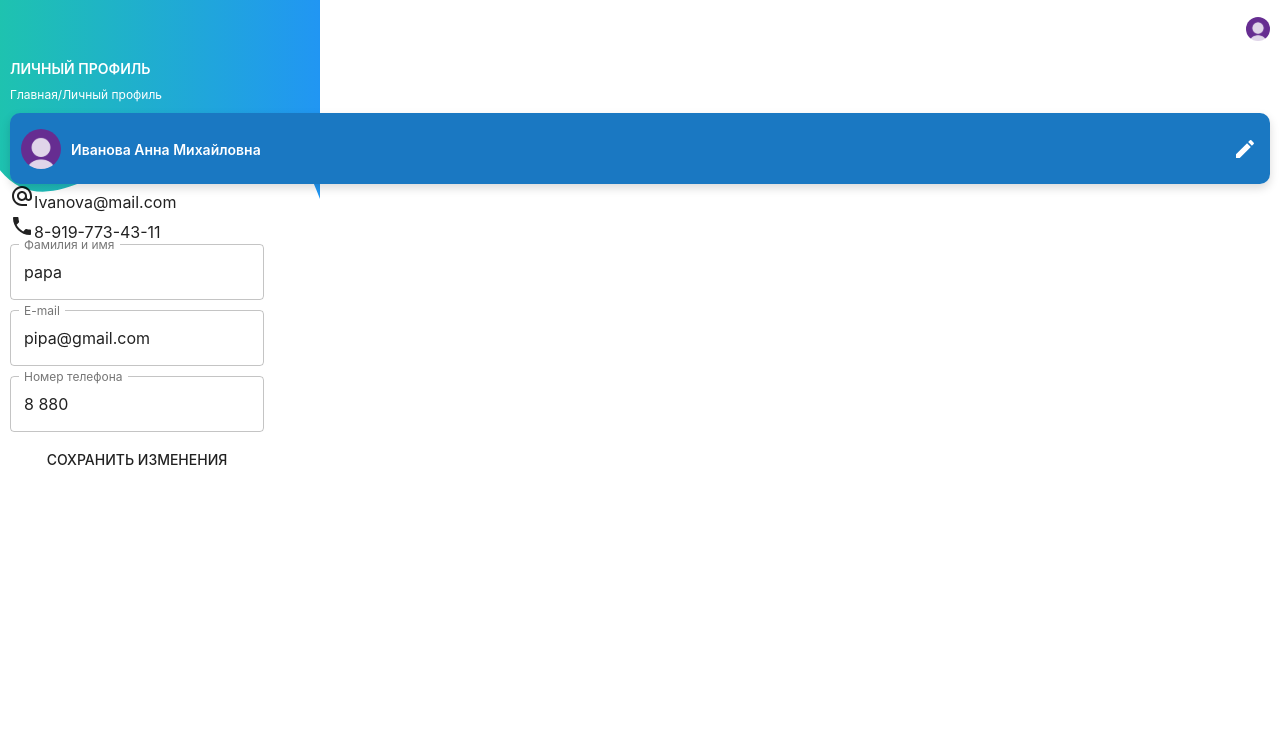
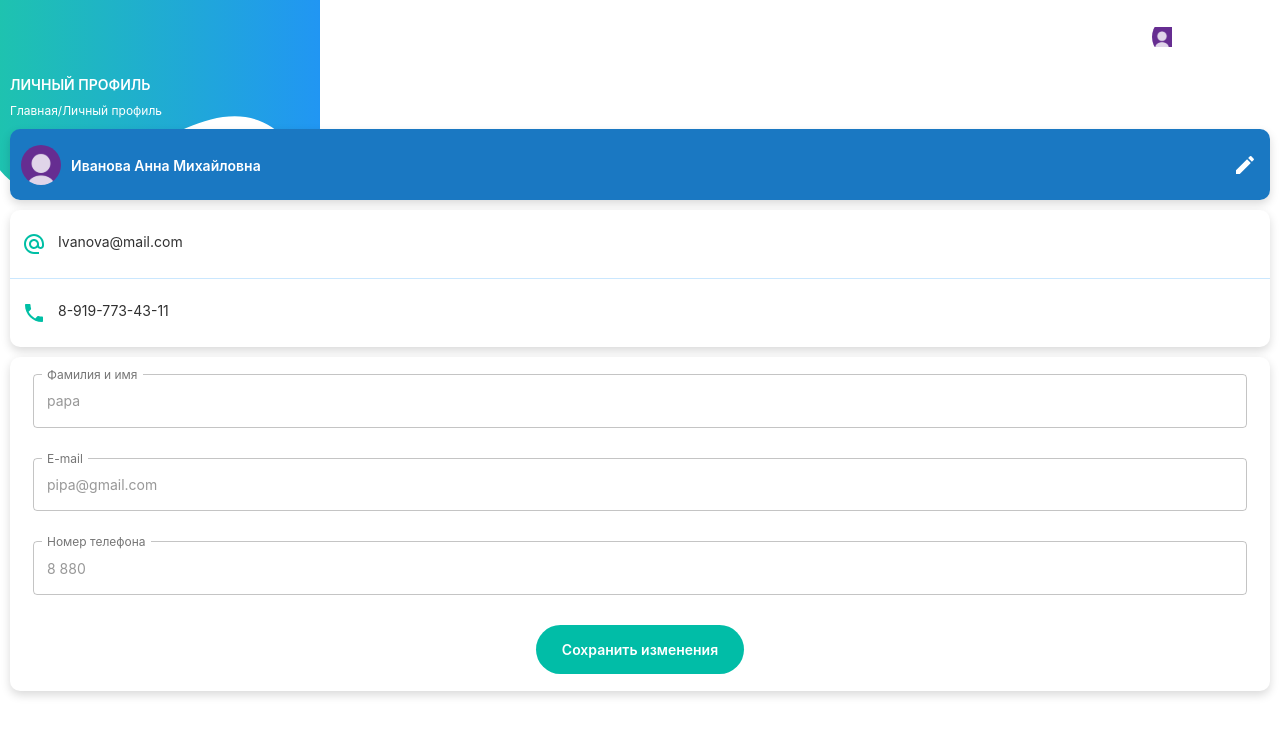
Before and after one commit to sarinrustam/fulogy-test, a Next.js app: page / in a window 1280 px wide. Shown: the top 736 px of the page. Built offline with nearby package versions, Linux system fonts and the light colour scheme.

Commit message:
Сделал мобильную версию без функционала

```diff
--- a/components/Header/index.js
+++ b/components/Header/index.js
@@ -17,6 +17,7 @@ const Header = () => {
             alt='Аватар пользователя'
           />
         </div>
+        <p className={styles.header__name}>Иванова А.</p>
       </div>
       <div className={styles.header__breadcrumbs}>
         <h1 className={styles.header__title}>Личный профиль</h1>
--- a/components/Header/index.module.css
+++ b/components/Header/index.module.css
@@ -9,12 +9,21 @@
 
 .header__menu {
   display: flex;
+  align-items: center;
   justify-content: flex-end;
   margin-bottom: 18px;
 }
 
 .header__avatar {
   border-radius: 50%;
+}
+
+@media (min-width: 1280px) {
+  .header__avatar {
+    padding-right: 20px;
+    width: 40px;
+    height: 40px;
+  }
 }
 
 .header__wrapper {
@@ -32,3 +41,18 @@
   color: white;
   text-transform: uppercase;
 }
+
+.header__name {
+  display: none;
+}
+
+@media (min-width: 1280px) {
+  .header__name {
+    display: block;
+  font-size: 14px;
+  line-height: 19px;
+  font-weight: 600;
+  color: white;
+  margin: 0;
+  }
+}
--- a/components/UserForm/index.js
+++ b/components/UserForm/index.js
@@ -1,21 +1,14 @@
 import React from 'react';
 import PropTypes from 'prop-types';
+import useSwr from 'swr'
 import TextField from '@material-ui/core/TextField';
 import Button from '@material-ui/core/Button';
-import { withStyles } from '@material-ui/core/styles';
+import styles from './index.module.css';
+import Dialog from '@material-ui/core/Dialog';
+import IconButton from '@material-ui/core/IconButton';
+import CloseIcon from '@material-ui/icons/Close';
 
-const styles = {
-  userForm: {
-    display: 'flex',
-    flexDirection: 'column',
-    justifyContent: 'space-between',
-    width: '254px',
-    backgroundColor: 'white',
-  },
-  userForm__input: {
-    padding: '0 0 10px 0',
-  }
-};
+const fetcher = (url) => fetch(url).then((res) => res.json())
 
 class UserForm extends React.Component {
   constructor(props) {
@@ -68,12 +61,16 @@ class UserForm extends React.Component {
   }
 
   render() {
-    const { classes } = this.props;
+    // const { data, error } = useSwr('/api/hello', fetcher);
+    const data = fetcher('/api/hello');
+    console.log(data)
+
 
     return (
-      <form className={classes.userForm}>
+      <>
+        <form className={styles['user-form']}>
           <TextField
-          className={classes.userForm__input}
+            className={styles['user-form__input']}
             id="fullname"
             label="Фамилия и имя"
             placeholder="Укажите ваши фамилию и имя"
@@ -82,7 +79,7 @@ class UserForm extends React.Component {
             onChange={this.handleChangeFullname}
           />
           <TextField
-          className={classes.userForm__input}
+            className={styles['user-form__input']}
             id="email"
             label="E-mail"
             placeholder="Ivanova@mail.ru"
@@ -91,7 +88,7 @@ class UserForm extends React.Component {
             onChange={this.handleChangeEmail}
           />
           <TextField
-          className={classes.userForm__input}
+            className={styles['user-form__input']}
             id="phone"
             label="Номер телефона"
             placeholder="Укажите номер телефона"
@@ -100,6 +97,7 @@ class UserForm extends React.Component {
             onChange={this.handleChangePhone}
           />
           <Button
+            className={styles['user-form__button']}
             type="submit"
             variant="contained"
             color="primary"
@@ -109,6 +107,22 @@ class UserForm extends React.Component {
             Сохранить изменения
         </Button>
         </form>
+        <Dialog aria-labelledby="modal" open={false}>
+          <div className={styles['user-form__modal']}>
+            <IconButton className={styles['user-form__modal-button']} aria-label="закрыть">
+              <CloseIcon className={styles['user-form__modal-icon']} />
+            </IconButton>
+            <p className={styles['user-form__modal-text']}>Сохранить изменения?</p>
+            <Button color="primary" className={styles['user-form__modal-submit']} variant="contained" >Сохранить</Button>
+            <Button className={styles['user-form__modal-cancel']} variant="outlined">Не сохранять</Button>
+          </div>
+        </Dialog>
+        <Dialog aria-labelledby="succes-message" open={false} >
+          <div className={styles['user-form__success']}>
+            <p className={styles['user-form__success-text']}>Данные успешно изменены</p>
+          </div>
+        </Dialog>
+      </>
     );
   }
 };
@@ -119,4 +133,4 @@ UserForm.propTypes = {
   phone: PropTypes.string.isRequired,
 };
 
-export default withStyles(styles)(UserForm);
+export default UserForm;
--- /dev/null
+++ b/components/UserForm/index.module.css
@@ -0,0 +1,76 @@
+.user-form {
+  display: flex;
+  flex-direction: column;
+  justify-content: space-between;
+  background-color: white;
+  box-shadow: 0px 4px 10px rgba(0, 0, 0, 0.15);
+  border-radius: 10px;
+  padding: 17px 23px;
+}
+
+.user-form__input {
+  font-size: 14px;
+  line-height: 19px;
+  font-weight: 400;
+}
+
+.user-form__button {
+  color: white;
+  padding: 15px 26px;
+  margin: 0 auto;
+  background-color: #01BDA7;
+  border-radius: 36px;
+  align-self: center;
+}
+
+.user-form__modal {
+  padding: 25px 25px 0 25px;
+  min-height: 426px;
+  display: flex;
+  flex-direction: column;
+  align-items: center;
+}
+
+.user-form__modal-text {
+  margin: 0 0 40px 0;
+  font-size: 18px;
+  line-height: 25px;
+  font-weight: 600;
+  color: rgba(49, 49, 49, 0.7);
+}
+
+.user-form__modal-button {
+  align-self: flex-end;
+  margin-bottom: 26px;
+}
+
+.user-form__modal-icon {
+  color: #828282;
+}
+
+.user-form__modal-submit {
+  background-color: #01BDA7;
+  color: white;
+  width: 202px;
+  margin-bottom: 28px;
+}
+
+.user-form__modal-cancel {
+  width: 202px;
+  color: #01BDA7;
+}
+
+.user-form__success {
+  padding: 29px 30px 29px 29px;
+  display: flex;
+  align-items: center;
+  flex-direction: column;
+}
+
+.user-form__success-text {
+  color: rgba(49, 49, 49, 0.7);
+  margin: 0;
+  font-size: 18px;
+  line-height: 25px;
+  font-weight: 600;
+}
--- a/components/UserInfo/index.js
+++ b/components/UserInfo/index.js
@@ -2,17 +2,31 @@ import Typography from '@material-ui/core/Typography';
 import Box from '@material-ui/core/Box';
 import AlternateEmailIcon from '@material-ui/icons/AlternateEmail';
 import PhoneIcon from '@material-ui/icons/Phone';
+import styles from './index.module.css';
 
 const UserInfo = () => {
   return (
-    <Typography component='div'>
-      <Box textAlign='justify'>
-        <AlternateEmailIcon/>
-        Ivanova@mail.com
+    <Typography
+      className={styles['user-info']}
+      component='div'
+    >
+      <Box
+        className={styles['user-info__item']}
+        textAlign='justify'
+      >
+        <AlternateEmailIcon
+          className={styles['user-info__icon']}
+        />
+        <p className={styles['user-info__text']}>Ivanova@mail.com</p>
       </Box>
-      <Box textAlign='justify'>
-        <PhoneIcon/>
-        8-919-773-43-11
+      <Box
+        className={styles['user-info__item']}
+        textAlign='justify'
+      >
+        <PhoneIcon
+          className={styles['user-info__icon']}
+        />
+        <p className={styles['user-info__text']} >8-919-773-43-11</p>
       </Box>
     </Typography>
 
--- /dev/null
+++ b/components/UserInfo/index.module.css
@@ -0,0 +1,29 @@
+.user-info {
+  display: flex;
+  flex-direction: column;
+  background: #FFFFFF;
+  box-shadow: 0px 4px 10px rgba(0, 0, 0, 0.15);
+  border-radius: 10px;
+}
+
+.user-info__item {
+  display: flex;
+  padding: 22px 12px;
+  border-bottom: 1px solid #CAE7FE;
+}
+
+.user-info__item:last-child {
+  border: none;
+}
+
+.user-info__text {
+  font-size: 14px;
+  line-height: 19px;
+  color: #313131;
+  margin: 0;
+}
+
+.user-info__icon {
+  color: #00BFA5;
+  margin-right: 12px;
+}
--- a/components/UserPanel/index.module.css
+++ b/components/UserPanel/index.module.css
@@ -6,6 +6,7 @@
   box-shadow: 0px 4px 10px rgba(0, 0, 0, 0.15);
   padding: 16px 13px 15px 11px;
   border-radius: 10px;
+  margin-bottom: 10px;
 }
 
 .user-panel__image {
--- a/constants/theme.js
+++ b/constants/theme.js
@@ -6,6 +6,9 @@ const theme = createMuiTheme({
   palette: {
     primary: {
       main: '#ffffff',
+    },
+    greeny: {
+      main: '#01BDA7',
     },
     secondary: {
       main: '#19857b',
@@ -43,7 +46,65 @@ const theme = createMuiTheme({
       root: {
         padding: '0',
         color: 'white',
-        margin: '0'
+        margin: '0',
+      }
+    },
+    MuiTypography: {
+      root: {
+        margin: '0 0 10px 0',
+      }
+    },
+    MuiFormControl: {
+      root: {
+        margin: '0 0 30px 0',
+        fontSize: '14px',
+        lineHeight: '19px',
+        fontWeight: '400',
+      }
+    },
+    MuiInputBase: {
+      input: {
+        fontSize: '14px',
+        lineHeight: '19px',
+        fontWeight: '400',
+        color: 'rgba(49, 49, 49, 0.5)',
+      }
+    },
+    MuiButton: {
+      root: {
+        borderRadius: '36px',
+        padding: '15px 26px',
+      },
+      containedPrimary: {
+        backgroundColor: '#01BDA7',
+      },
+      outlined: {
+        borderColor: '#01BDA7',
+        color: '#01BDA7',
+        paddingTop: '15px',
+        paddingBottom: '16px',
+      },
+      label: {
+        textTransform: 'none',
+        fontSize: '14px',
+        lineHeight: '19px',
+        fontWeight: '600',
+      }
+    },
+    MuiDialog: {
+      scrollPaper: {
+        alignItems: 'flex-end',
+      },
+      paper: {
+        margin: '0',
+      },
+      paperWidthSm: {
+        width: '100%',
+      }
+    },
+    MuiPaper: {
+      rounded: {
+        borderRadius: '36px 36px 0 0',
       }
     }
   }
--- a/package.json
+++ b/package.json
@@ -3,7 +3,7 @@
   "version": "0.1.0",
   "private": true,
   "scripts": {
-    "dev": "next dev -p 8093",
+    "dev": "next dev -p 8094",
     "build": "next build",
     "start": "next start"
   },
@@ -13,7 +13,8 @@
     "next": "9.5.3",
     "prop-types": "15.7.2",
     "react": "16.13.1",
-    "react-dom": "16.13.1"
+    "react-dom": "16.13.1",
+    "swr": "^0.3.5"
   },
   "devDependencies": {}
 }
--- a/pages/_app.js
+++ b/pages/_app.js
@@ -1,6 +1,6 @@
 import React from 'react';
 import Head from 'next/head';
-import { ThemeProvider } from '@material-ui/core/styles';
+import { ThemeProvider, StylesProvider } from '@material-ui/core/styles';
 import CssBaseline from '@material-ui/core/CssBaseline';
 import theme from '../constants/theme';
 
@@ -20,10 +20,12 @@ export default function MyApp(props) {
         <title>My page</title>
         <meta name="viewport" content="minimum-scale=1, initial-scale=1, width=device-width" />
       </Head>
-      <ThemeProvider theme={theme}>
-        <CssBaseline />
-        <Component {...pageProps} />
-      </ThemeProvider>
+      <StylesProvider injectFirst>
+        <ThemeProvider theme={theme}>
+          <CssBaseline />
+          <Component {...pageProps} />
+        </ThemeProvider>
+      </StylesProvider>
     </React.Fragment>
   );
 }
--- a/pages/_document.js
+++ b/pages/_document.js
@@ -6,7 +6,7 @@ import theme from '../constants/theme';
 export default class MyDocument extends Document {
   render() {
     return (
-      <Html lang="en">
+      <Html lang="ru">
         <Head>
           <meta name="theme-color" content={theme.palette.primary.main} />
           <link
--- a/pages/api/hello.js
+++ b/pages/api/hello.js
@@ -1,6 +1,30 @@
 // Next.js API route support: https://nextjs.org/docs/api-routes/introduction
+const http = require('http');
 
 export default (req, res) => {
+  const {
+    query: { id, name },
+    method,
+  } = req;
+  console.log('api')
+  // if (method === 'GET') {
+  //   console.log('get')
+  //   let responce = '';
+  //   const req = http.request({
+  //     hostname: 'http://jsonplaceholder.typicode.com',
+  //     port: '80',
+  //     path: '/posts',
+  //     method: 'POST',
+  //     headers: {}
+  //   }, (res) => {
+  //     res.setEncoding('utf8');
+  //     res.on('data', (chunk) => {
+  //       responce+=chunk
+  //     })
+
+  //     res.end();
+  //   })
+  // }
   res.statusCode = 200
   res.json({ name: 'John Doe' })
 }
```
Also changed, not shown: 1 other file (tests, documents, lock files or other folders). Lines whose indentation alone changed are shown as unchanged.
